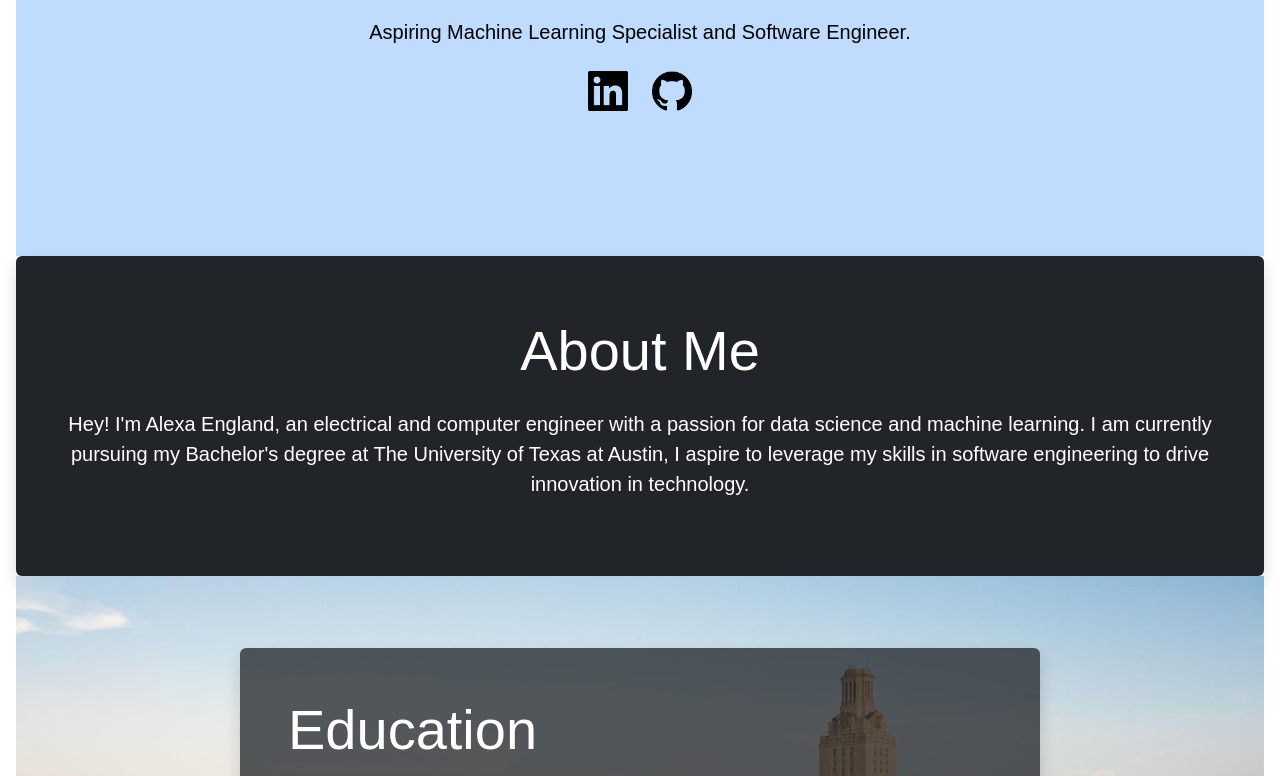
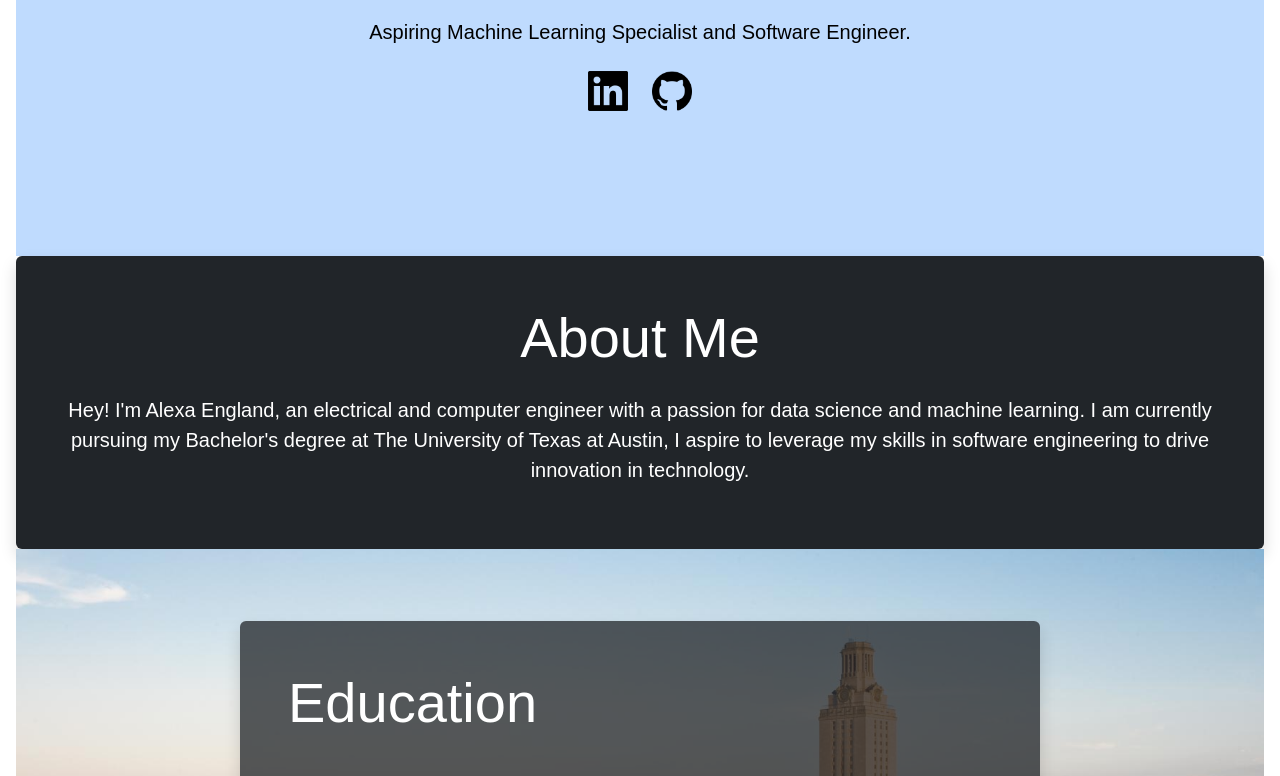
Before and after one commit to alexaengland/alexaengland.github.io, a React (Create React App) app in the folder ECE461L/alexaengland.github.io/: page / in a window 1280 px wide. Shown: the part 592-1368 px from the top of the page. Built offline with nearby package versions, Linux system fonts and the light colour scheme.

Commit message:
Changed About section

```diff
--- a/ECE461L/alexaengland.github.io/src/components/About.js
+++ b/ECE461L/alexaengland.github.io/src/components/About.js
@@ -2,7 +2,7 @@
 
 function About() {
   return (
-    <div className="About bg-dark p-5 rounded shadow mx-auto text-center flex items-center justify-center" style={{ height: '20rem' }}>
+    <div className="About bg-dark p-5 rounded shadow mx-auto text-center h-144">
       <div className="text-center">
           <h2 className="display-4 font-bold text-white mb-4">About Me</h2>
           <p className="lead text-white">Hey! I'm Alexa England, an electrical and computer engineer with a passion for data science and machine learning. I am currently pursuing my Bachelor's degree at The University of Texas at Austin, I aspire to leverage my skills in software engineering to drive innovation in technology.</p>
```
